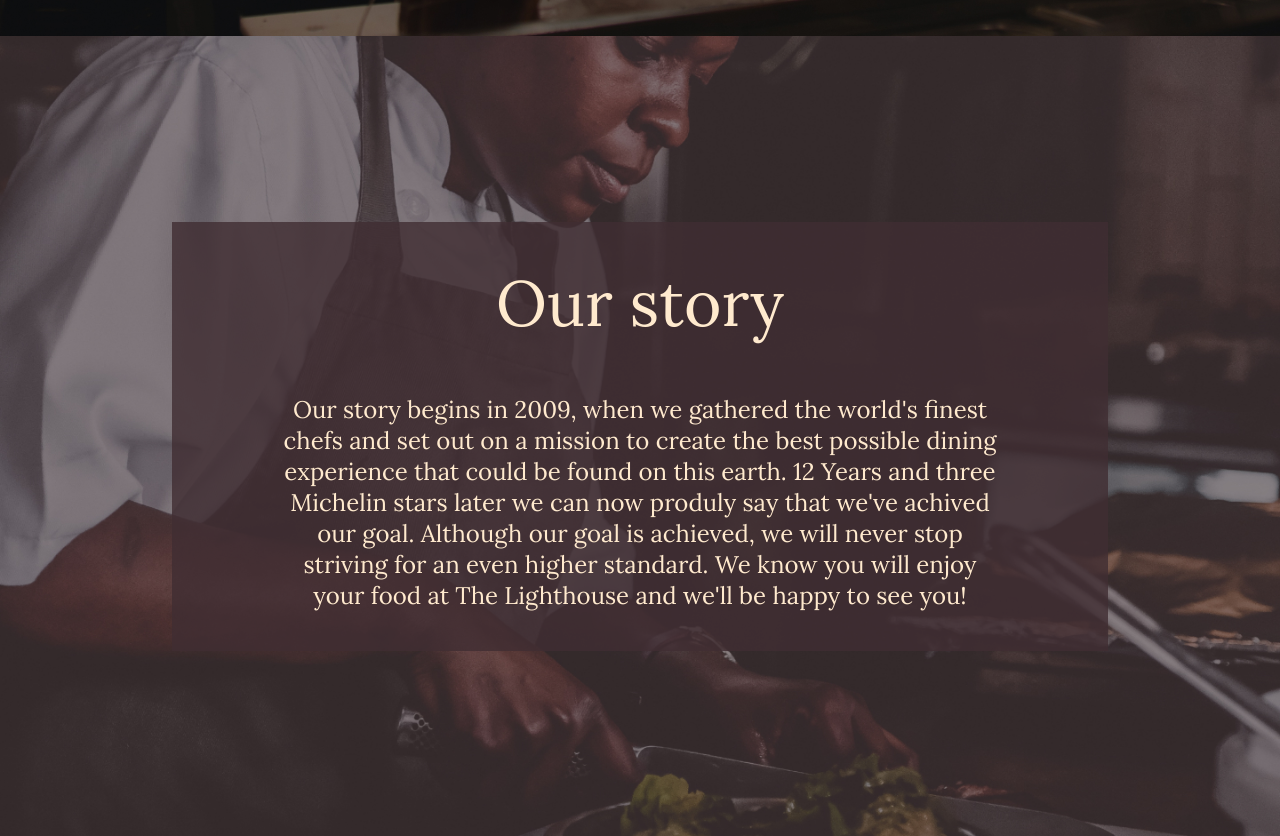
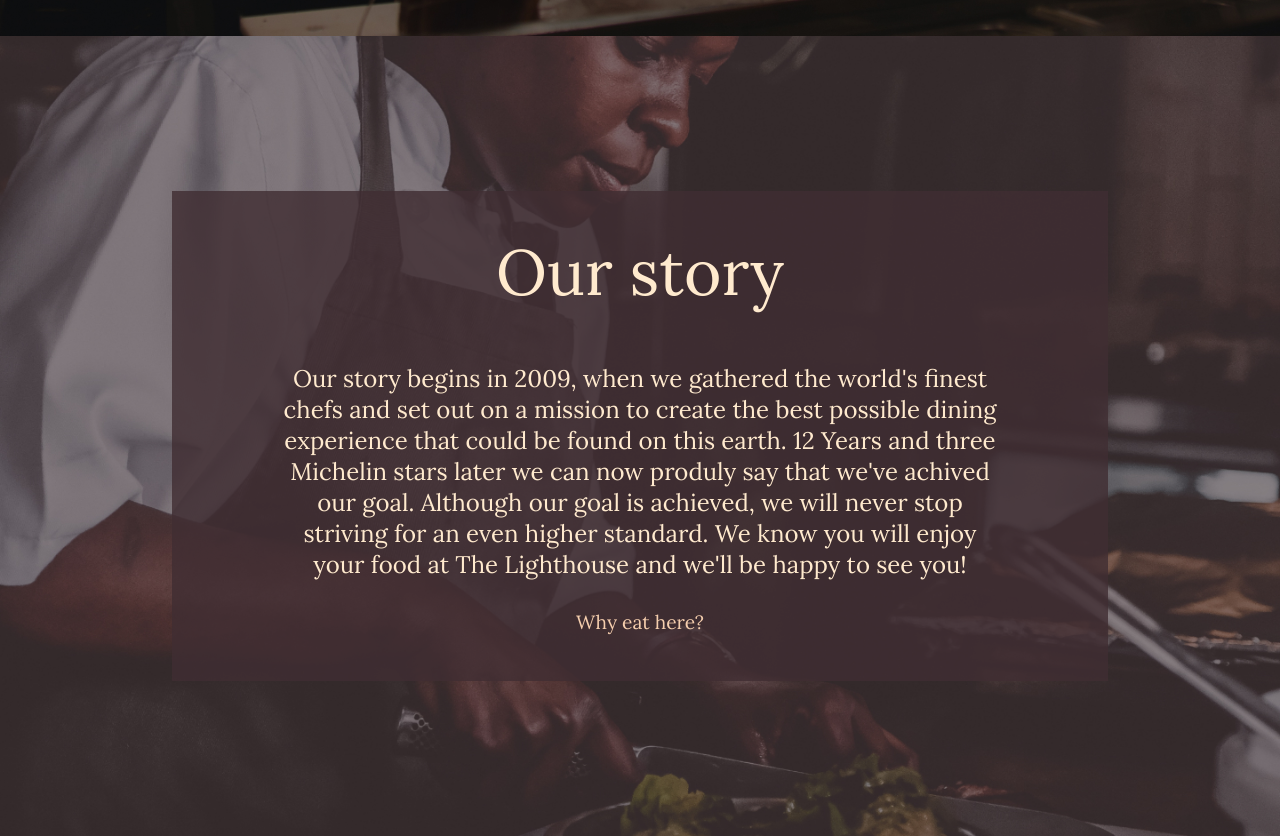
Before and after one commit to IsakLarsson/Restaurant-web-design, a plain HTML site: page index.html in a window 1280 px wide. Shown: the part 764-1600 px from the top of the page. Drawn offline with Linux system fonts and the light colour scheme.

Commit message:
first page done
second page started

```diff
--- a/index.html
+++ b/index.html
@@ -42,6 +42,9 @@
             an even higher standard. We know you will enjoy your food at The
             Lighthouse and we'll be happy to see you!
           </p>
+          <div id="link-text">
+            <a href="reasons.html">Why eat here?</a>
+          </div>
           <!-- <ul>
             <li>We cook great food</li>
             <li>We strive for excellence</li>
--- a/landingStyles.css
+++ b/landingStyles.css
@@ -114,10 +114,36 @@ h2 {
   background-color: #402e32cc;
   display: flex;
   flex-direction: column;
-  /* align-items: center;
-  align-content: center; */
+  align-items: center;
+  align-content: center;
   text-align: center;
   z-index: 10;
+}
+
+#link-text {
+  margin-top: 30px;
+  width: 130px;
+}
+
+#link-text a {
+  text-decoration: none;
+  font-size: 1.2em;
+  color: #f5ceae;
+}
+
+/* For hover effect */
+#link-text a::after {
+  content: "";
+  display: block;
+  width: 0;
+  height: 2px;
+  background: #f5ceae;
+  transition: ease-in-out 0.3s;
+  margin-top: 5px;
+}
+#link-text a:hover::after {
+  width: 100%;
+  transition: ease-in-out 0.3s;
 }
 
 ul {
```
Also changed, not shown: reasons.html (added, +10 -0 lines).
